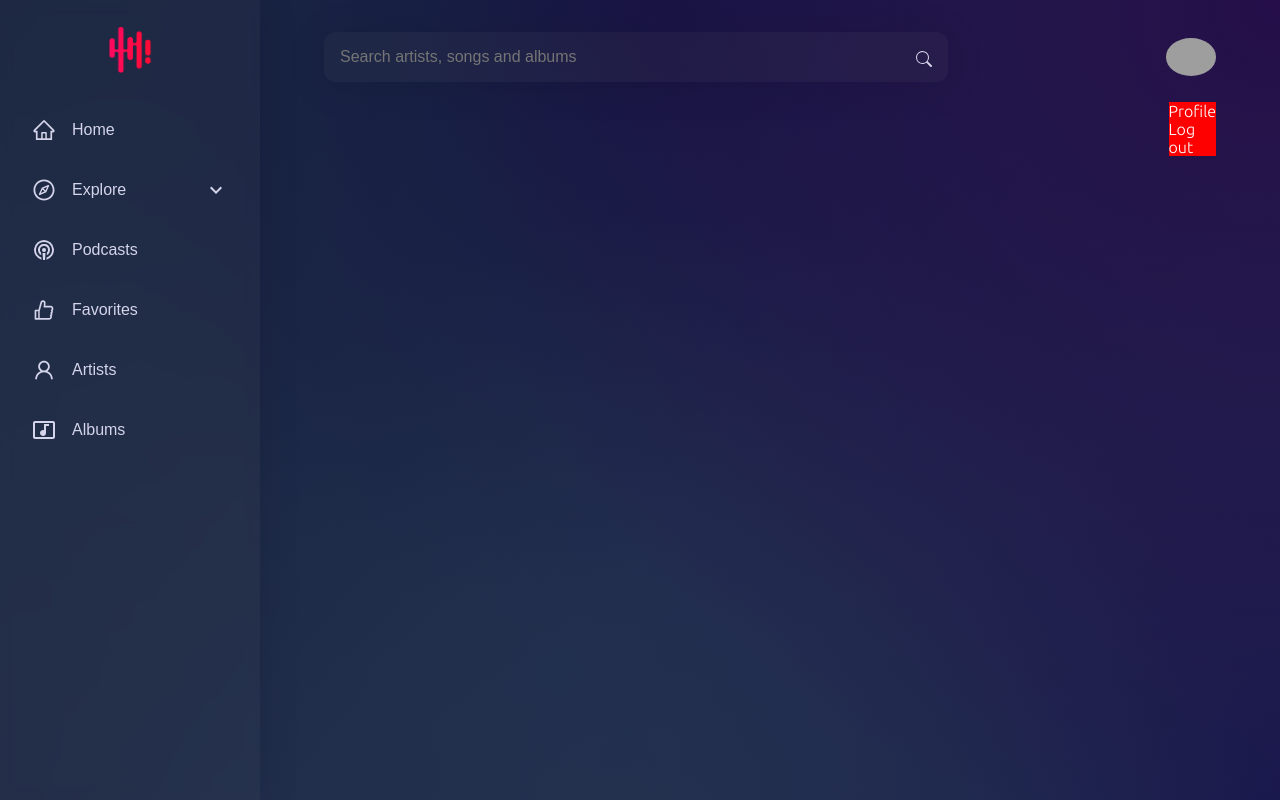
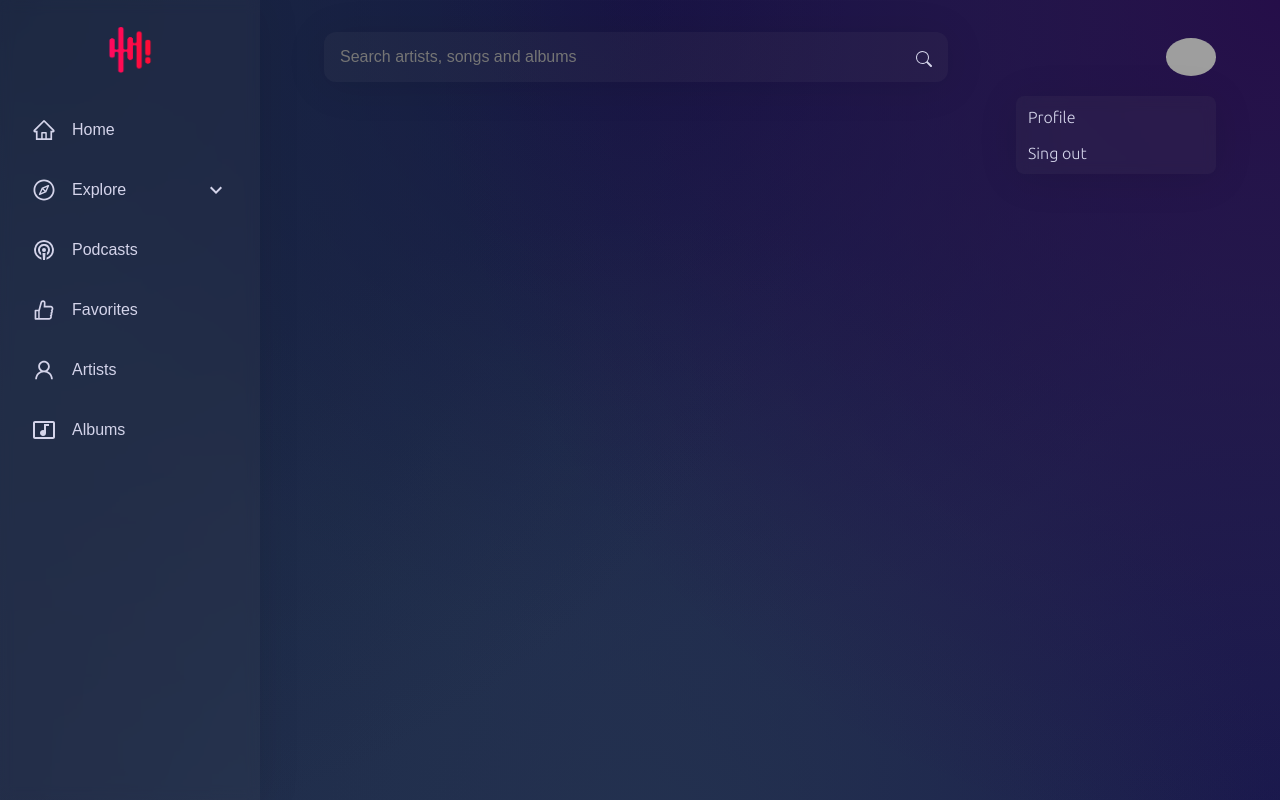
Before and after one commit to AbigailSC/Musitracker-client, a React (Vite) app: page /home in a window 1280 px wide. Both pictures are taken after a click on the picture 1191 px from the left and 57 px from the top of the page. Built offline with nearby package versions, Linux system fonts and the light colour scheme; grey boxes are pictures that could not be loaded.

Commit message:
styles: user and sidebar

```diff
--- a/src/components/Sidebar/Sidebar.styles.ts
+++ b/src/components/Sidebar/Sidebar.styles.ts
@@ -51,3 +51,9 @@ export const ContainerLogo = styled.div`
   align-items: center;
   height: 100px;
 `;
+
+export const SubItem = styled.div`
+  display: flex;
+  flex-direction: column;
+  padding-left: 2.5em;
+`;
--- a/src/components/Sidebar/Sidebar.tsx
+++ b/src/components/Sidebar/Sidebar.tsx
@@ -3,7 +3,7 @@ import React, { useState } from 'react';
 import { AiOutlineHome, AiOutlineCompass, AiOutlineLike, AiOutlineUser } from 'react-icons/ai';
 import { BiPodcast } from "react-icons/bi"
 import { MdOutlineMusicVideo, MdExpandMore, MdExpandLess } from "react-icons/md"
-import { Logo, SidebarContainer, Button, ContainerLogo, HStack } from './Sidebar.styles';
+import { Logo, SidebarContainer, Button, ContainerLogo, HStack, SubItem } from './Sidebar.styles';
 
 
 const Sidebar: React.FC = () => {
@@ -14,12 +14,16 @@ const Sidebar: React.FC = () => {
     setActiveItem(!activeItem)
   }
 
+  const handleFalseActiveItem = (): void => {
+    setActiveItem(false)
+  }
+
   return (
     <SidebarContainer>
       <ContainerLogo>
         <Logo src="./logo.png" alt="musitracker" />
       </ContainerLogo>
-      <Button>
+      <Button onClick={handleFalseActiveItem}>
         <HStack>
           <AiOutlineHome style={{ width: "1.5em", height: "1.5em" }} /> Home
         </HStack>
@@ -34,7 +38,7 @@ const Sidebar: React.FC = () => {
       </Button>
       {
         activeItem && (
-          <>
+          <SubItem>
             <Button>
               Trending Music
             </Button>
@@ -44,25 +48,25 @@ const Sidebar: React.FC = () => {
             <Button>
               Genres
             </Button>
-          </>
+          </SubItem>
         )
       }
-      <Button>
+      <Button onClick={handleFalseActiveItem}>
         <HStack>
           <BiPodcast style={{ width: "1.5em", height: "1.5em" }} /> Podcasts
         </HStack>
       </Button>
-      <Button>
+      <Button onClick={handleFalseActiveItem}>
         <HStack>
           <AiOutlineLike style={{ width: "1.5em", height: "1.5em" }} /> Favorites
         </HStack>
       </Button>
-      <Button>
+      <Button onClick={handleFalseActiveItem}>
         <HStack>
           <AiOutlineUser style={{ width: "1.5em", height: "1.5em" }} /> Artists
         </HStack>
       </Button>
-      <Button>
+      <Button onClick={handleFalseActiveItem}>
         <HStack>
           <MdOutlineMusicVideo style={{ width: "1.5em", height: "1.5em" }} /> Albums
         </HStack>
--- a/src/components/User/User.styles.ts
+++ b/src/components/User/User.styles.ts
@@ -15,11 +15,31 @@ export const Avatar = styled.img`
 `;
 
 export const UserDropdown = styled.div`
-  background-color: red;
+  background: rgba(99, 99, 99, 0.1);
+  box-shadow: 0 4px 40px rgba(0, 0, 0, 0.1);
+  backdrop-filter: blur(6.5px);
   position: absolute;
   display: flex;
   flex-direction: column;
+  align-items: flex-start;
   width: min-content;
-  top: 4em;
+  top: 58px;
   right: 0;
+  padding: 4px 0;
+  gap: 2px;
+  border-radius: 8px;
 `;
+
+export const UserDropdownItem = styled.div`
+  width: 200px;
+  color: #d4d4ea;
+  font-size: 1em;
+  cursor: pointer;
+  padding: 8px 12px;
+  transition: 0.2s ease;
+  &:hover {
+    color: #fff;
+    background-color: #7362c3;
+    transition: 0.2s ease;
+  }
+`;
--- a/src/components/User/User.tsx
+++ b/src/components/User/User.tsx
@@ -1,17 +1,31 @@
-import React from 'react';
-import { UserContainer, Avatar, UserDropdown } from './User.styles';
+import React, { useState } from 'react';
+import {
+  UserContainer,
+  Avatar,
+  UserDropdown,
+  UserDropdownItem
+} from './User.styles';
 
 const User: React.FC = () => {
+  const [isOpen, setIsOpen] = useState<boolean>(false);
+
+  const toggleDropdown = (): void => {
+    setIsOpen(!isOpen);
+  };
+
   return (
     <UserContainer>
       <Avatar
         src="https://res.cloudinary.com/dbhb8sohh/image/upload/v1661300709/fv195vkpbkbra3xd9tei.gif"
         alt="nombre"
+        onClick={toggleDropdown}
       />
-      <UserDropdown>
-        <span>Profile</span>
-        <span>Log out</span>
-      </UserDropdown>
+      {isOpen && (
+        <UserDropdown>
+          <UserDropdownItem>Profile</UserDropdownItem>
+          <UserDropdownItem>Sing out</UserDropdownItem>
+        </UserDropdown>
+      )}
     </UserContainer>
   );
 };
```
